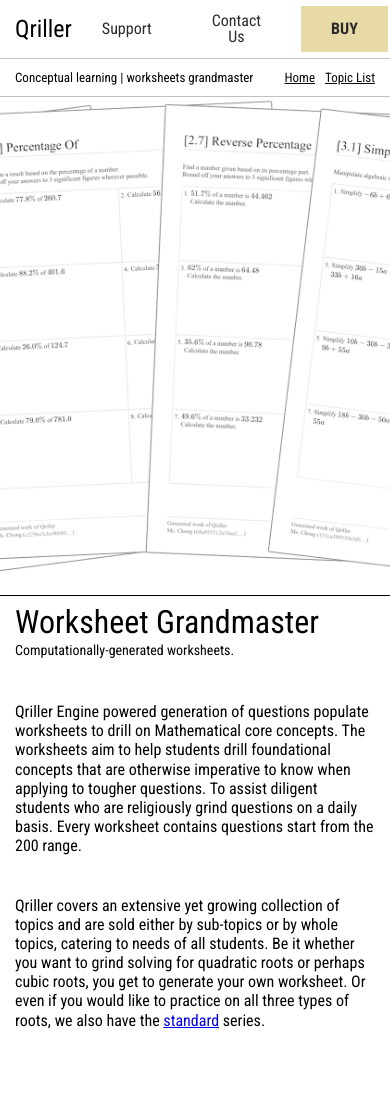
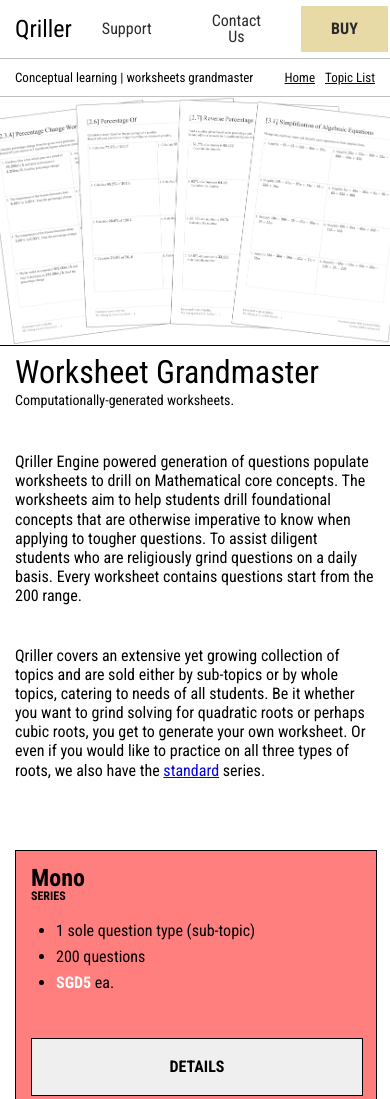
Before and after one commit to ballgoesvroomvroom/homelanding, a website: page public/html/views/qriller/landing_page.html in a window 390 px wide. Shown: the top 1099 px of the page. Drawn offline with nearby package versions, Linux system fonts and the light colour scheme.

Commit message:
shorter banner height for mobile

```diff
--- a/public/css/views/qriller_homepage.css
+++ b/public/css/views/qriller_homepage.css
@@ -231,6 +231,10 @@
 		--horizontal-padding: 15px;
 	}
 
+	#homepage-banner {
+		height: 250px;
+	}
+
 	#homepage-series-comparision-container {
 		flex-direction: column;
 	}
```
